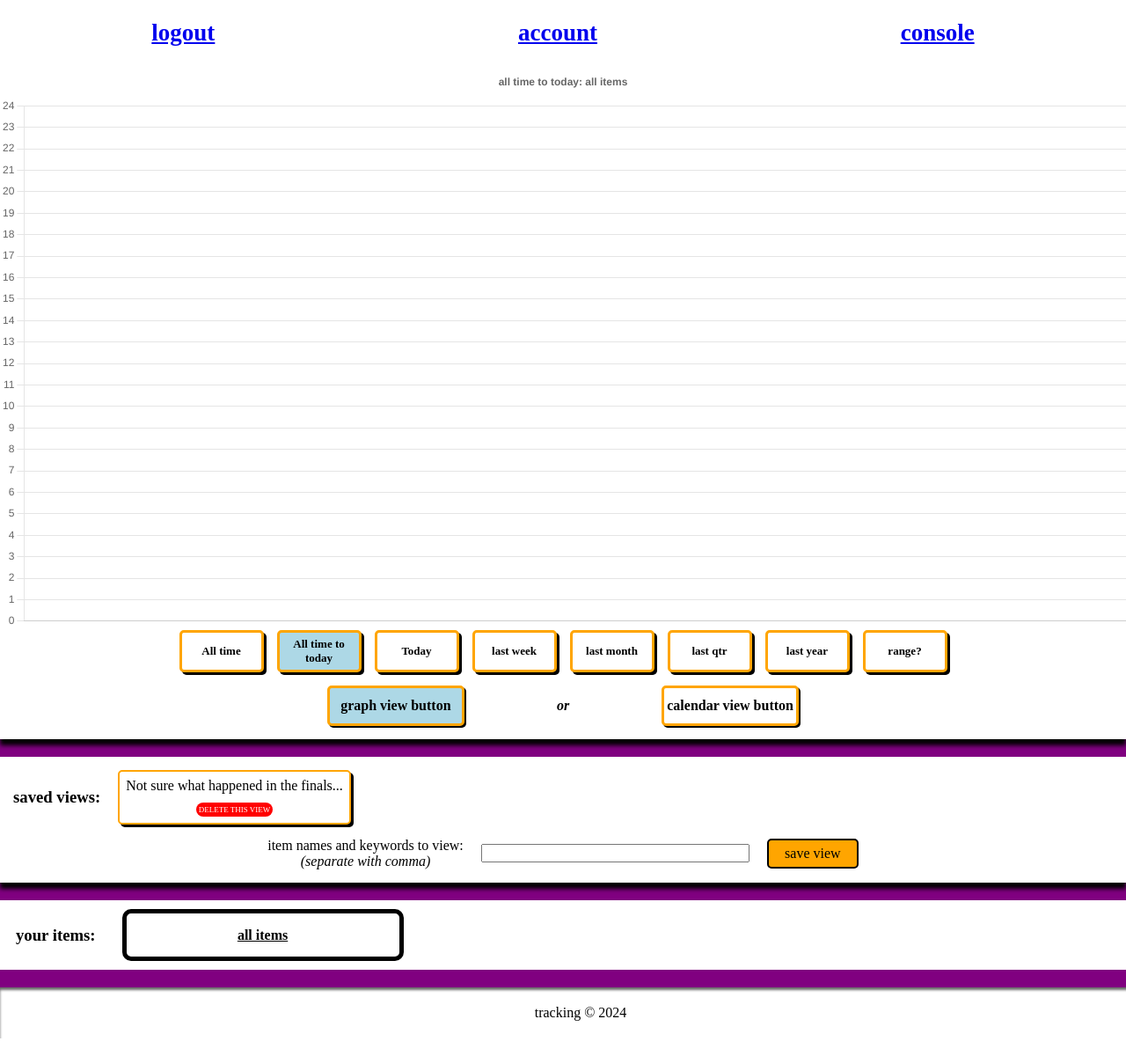
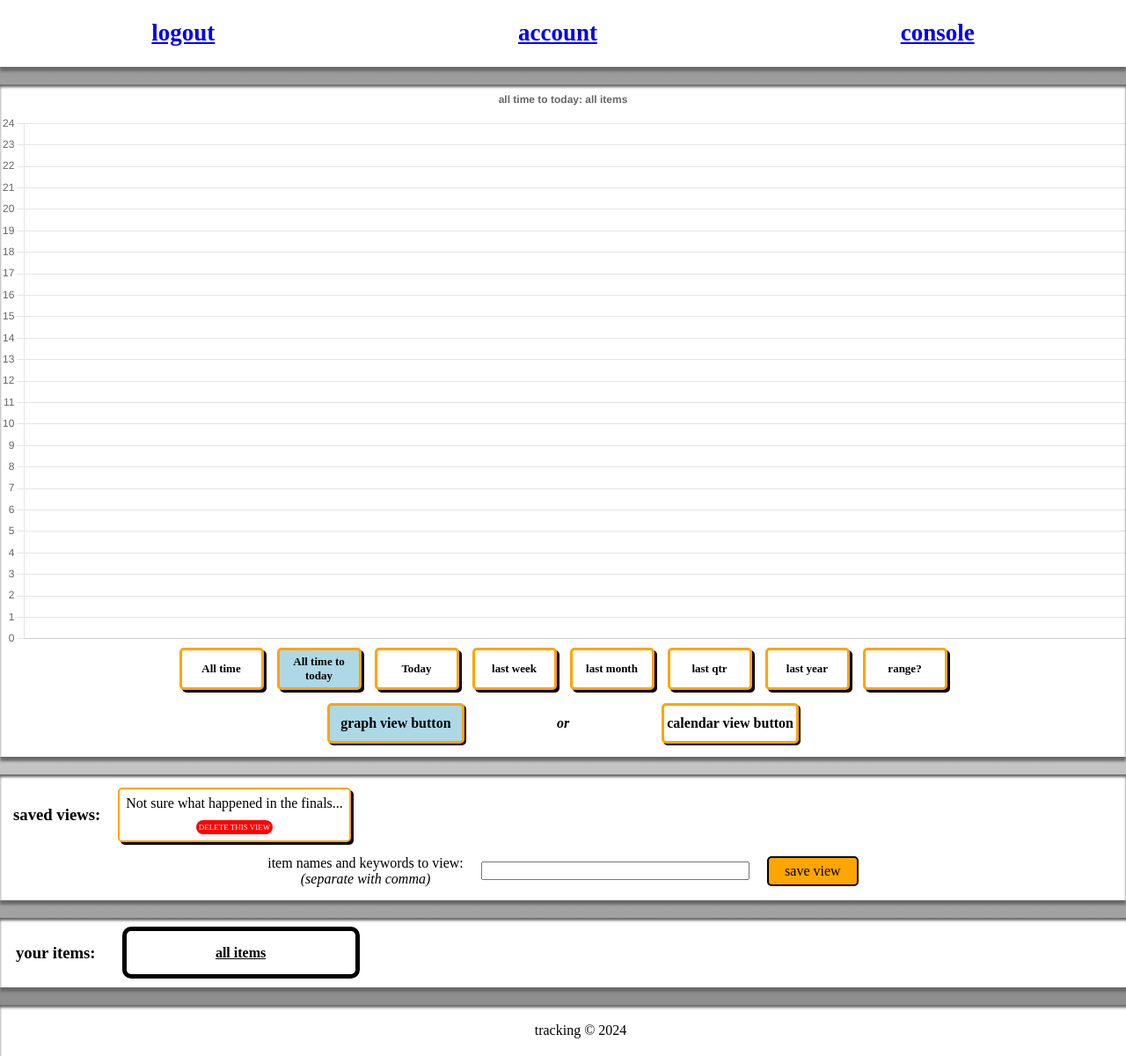
Before and after one commit to maimedlord/tracking, a Flask app: page /views_manage in a window 1280 px wide. Shown: the whole page at 88% size. Run offline with Flask 2, Linux system fonts and the light colour scheme; the visitor is signed in with stand-in values (Sample User, id 1).

Commit message:
view_manage ui changes

```diff
--- a/static/css/base.css
+++ b/static/css/base.css
@@ -13,6 +13,7 @@
 }
 #base_nav {
     background-color: white;
+    box-shadow: 0px 5px 3px dimgray;
     display: flex;
     flex-direction: row;
     font-weight: bold;
@@ -24,6 +25,9 @@ body {
     padding: 0px 0px 0px 0px;
     margin: 0px 0px 0px 0px;
 }
+.box_shadow_top_bottom {
+    box-shadow: inset 0px 3px 3px dimgray, 0px 5px 3px dimgray;
+}
 .text-align {
     text-align: center;
 }
--- a/static/css/views_manage.css
+++ b/static/css/views_manage.css
@@ -1,5 +1,5 @@
 body {
-    background-color: purple;
+    background-image: linear-gradient(180deg, grey, white, lightgray, grey);
 }
 .button_view_delete {
     background-color: red;
@@ -65,7 +65,7 @@ body {
     border: black solid 5px;
     border-radius: 10px;
     padding: 5px 5px 5px 5px;
-    width: 300px;
+    width: 250px;
 }
 #item_div_all_items {
     align-items: center;
@@ -108,13 +108,12 @@ body {
 }
 #root_views_mangage {
     background-color: white;
-    box-shadow: 0px 7px 5px black;
+    margin-top: 20px;
     padding-bottom: 10px;
     width: 100%;
 }
 #root_views_saved {
     background-color: white;
-    box-shadow: 0px 7px 5px black;
     display: flex;
     flex-direction: column;
     gap: 15px;
@@ -172,4 +171,5 @@ body {
     flex-direction: row;;
     flex-wrap: wrap;
     gap: 20px;
+    width: 100%;
 }
--- a/static/scripts/views_manage.js
+++ b/static/scripts/views_manage.js
@@ -142,7 +142,6 @@ function get_item_names_from_input(temp_array) {
     let view_names = []
     for (let i = 0; i < temp_array.length; i++) {
         let input_string = temp_array[i].toLowerCase().trim();
-        console.log('input string: ', input_string.toLowerCase().trim());
         //check if match in name
         for (let ii = 0; ii < all_items.length; ii++) {
             let check_name = all_items[ii][0]['name'].toLowerCase().trim();
@@ -169,7 +168,7 @@ function get_item_names_from_input(temp_array) {
 
 //
 function get_item_view(item_name) {
-    draw_bubble_graph(CANVAS_ID, get_datasets_from_items(get_items_subset(item_name)), CURRENT_TIME_STR + item_name, DATE_TOMORROW, null);
+    draw_bubble_graph(CANVAS_ID, get_datasets_from_items(get_items_subset(item_name)), CURRENT_TIME_STR + item_name, CURRENT_GRAPH_END_TIME, CURRENT_GRAPH_START_TIME);
 }
 
 // refresh item list
@@ -284,8 +283,7 @@ function get_items_subset(item_names_arr) {
 
 //
 function get_saved_view(view_string) {
-    CURRENT_VIEW_STR = 'saved view: ' + view_string;
-     draw_bubble_graph(CANVAS_ID, get_datasets_from_items(get_items_subset(get_item_names_from_input(view_string.split(',')))), CURRENT_TIME_STR + CURRENT_VIEW_STR, DATE_TOMORROW, null);
+     draw_bubble_graph(CANVAS_ID, get_datasets_from_items(get_items_subset(get_item_names_from_input(view_string.split(',')))), CURRENT_TIME_STR + 'saved view: ' + view_string, CURRENT_GRAPH_END_TIME, CURRENT_GRAPH_START_TIME);
 }
 
 //
@@ -330,7 +328,7 @@ function get_views() {
 
 //
 function set_view_all_items() {
-    draw_bubble_graph(CANVAS_ID, get_datasets_from_items(all_items), CURRENT_TIME_STR + 'all items', DATE_TOMORROW, null);
+    draw_bubble_graph(CANVAS_ID, get_datasets_from_items(all_items), CURRENT_TIME_STR + 'all items', CURRENT_GRAPH_END_TIME, CURRENT_GRAPH_START_TIME);
 }
 
 // TEST FUNCTION
@@ -357,11 +355,14 @@ button_view_calendar.onclick=function () {
     nav_graph_buttons.style.display = 'none';
     GRAPH_CANVAS.style.display = 'none';
     div_view_calendar.style.display = 'flex';
+    button_view_calendar.style.backgroundColor = 'lightblue';
+    button_view_graph.style.backgroundColor = '';
 }
 button_view_graph.onclick=function () {
     div_view_calendar.style.display = 'none';
     GRAPH_CANVAS.style.display = 'initial';
     nav_graph_buttons.style.display = 'flex';
+    button_view_calendar.style.backgroundColor = '';
     button_view_graph.style.backgroundColor = 'lightblue';
 }
 button_view_save.onclick=function () {
@@ -404,7 +405,7 @@ view_create_input.oninput=function (e) {
     // only redraw graph if input changes
     if (view_names_before != VIEW_NAMES) {
         // redraw graph with chosen items
-        draw_bubble_graph(CANVAS_ID, get_datasets_from_items(get_items_subset(VIEW_NAMES)), 'asdfasdfasdfasdfasdf', DATE_TOMORROW, null);
+        draw_bubble_graph(CANVAS_ID, get_datasets_from_items(get_items_subset(VIEW_NAMES)), CURRENT_TIME_STR, DATE_TOMORROW, null);
     }
 
 }
--- a/templates/views_manage.html
+++ b/templates/views_manage.html
@@ -13,7 +13,7 @@
     <script src="https://cdn.jsdelivr.net/npm/chartjs-adapter-date-fns/dist/chartjs-adapter-date-fns.bundle.min.js"></script>
 {% endblock %}
 {% block body %}
-    <div id="root_views_mangage">
+    <div class="box_shadow_top_bottom" id="root_views_mangage">
         <canvas id="item_graph_canvas"></canvas>
         <div id="div_view_calendar">
             no calendar view yet...
@@ -57,9 +57,8 @@
                 </div>
             </div>
         </div>
-
     </div>
-        <div id="root_views_saved">
+    <div class="box_shadow_top_bottom" id="root_views_saved">
         <div id="views_saved"></div>
         <div id="view_item_bucket">
             <div class="text-align">item names and keywords to view:<br><i>(separate with comma)</i></div>
@@ -72,8 +71,7 @@
         </div>
         <div id="view_item_bucket_msg"></div>
     </div>
-        <div id="items"></div>
-    </div>
+    <div class="box_shadow_top_bottom" id="items"></div>
 {% endblock %}
 {% block javascript_footer %}
     <script src="{{ url_for('static', filename='scripts/shared_code.js') }}"></script>
```
Also changed, not shown: static/scripts/shared_code.js (+21 -5 lines). Lines whose indentation alone changed are shown as unchanged.
